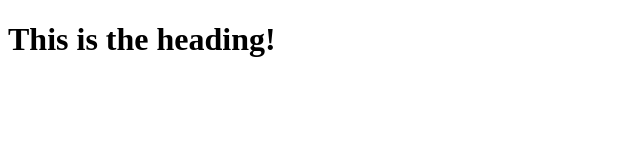
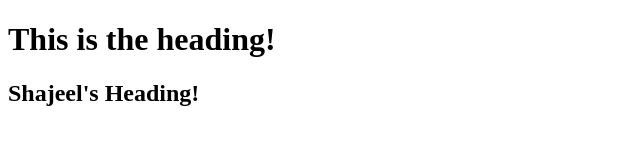
Before and after one commit to csusmanshahid/eRozgaar_Sahiwal_JS, a plain HTML site: page index.html in a window 1280 px wide. Shown: the whole page, without its empty margins (0-640 px from the left). Drawn offline with Linux system fonts and the light colour scheme.

Commit message:
added h2

```diff
--- a/index.html
+++ b/index.html
@@ -8,5 +8,7 @@
 
 	<h1>This is the heading!</h1>
 
+	<h2>Shajeel's Heading!</h2>
+
 </body>
 </html>
```
